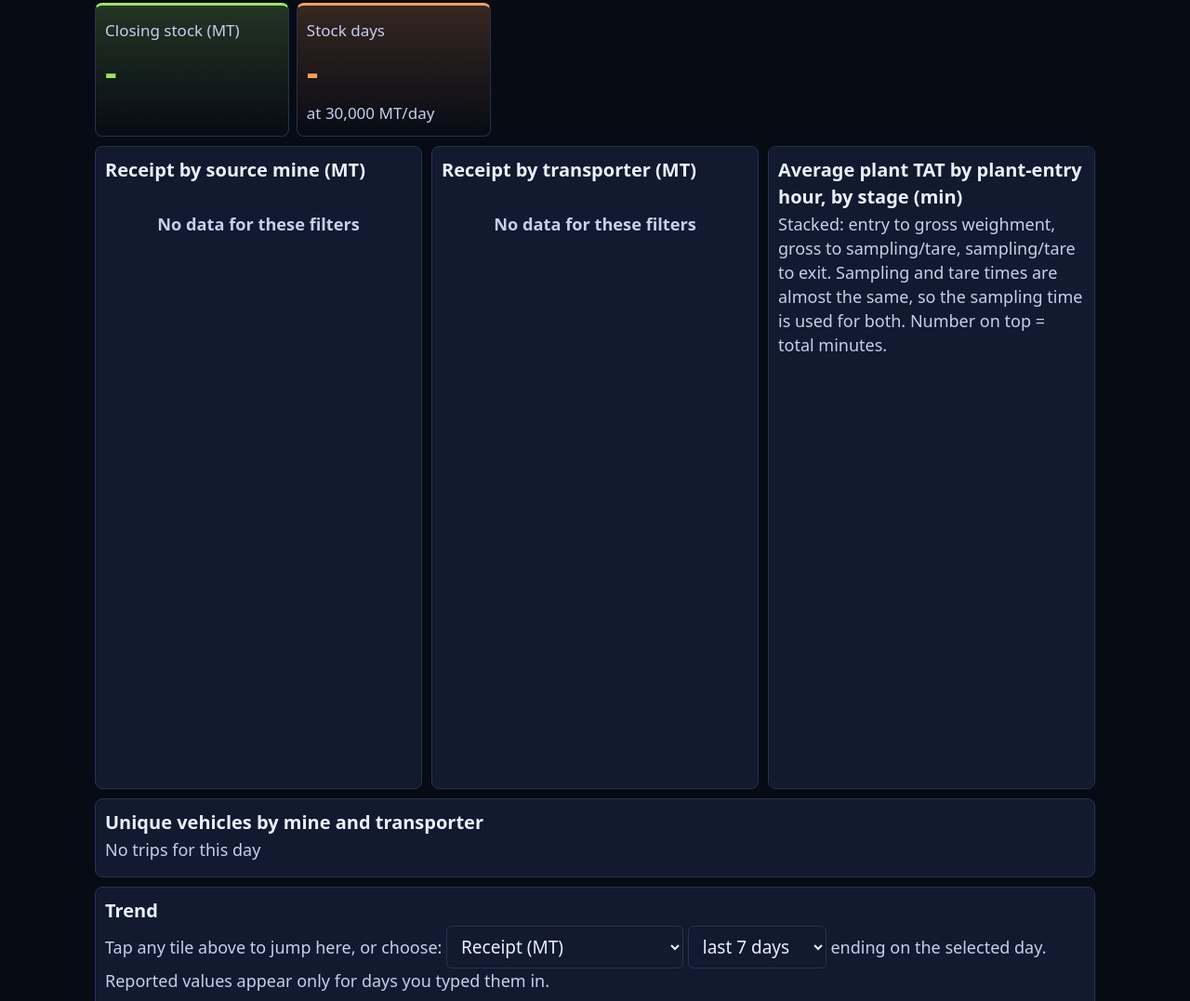
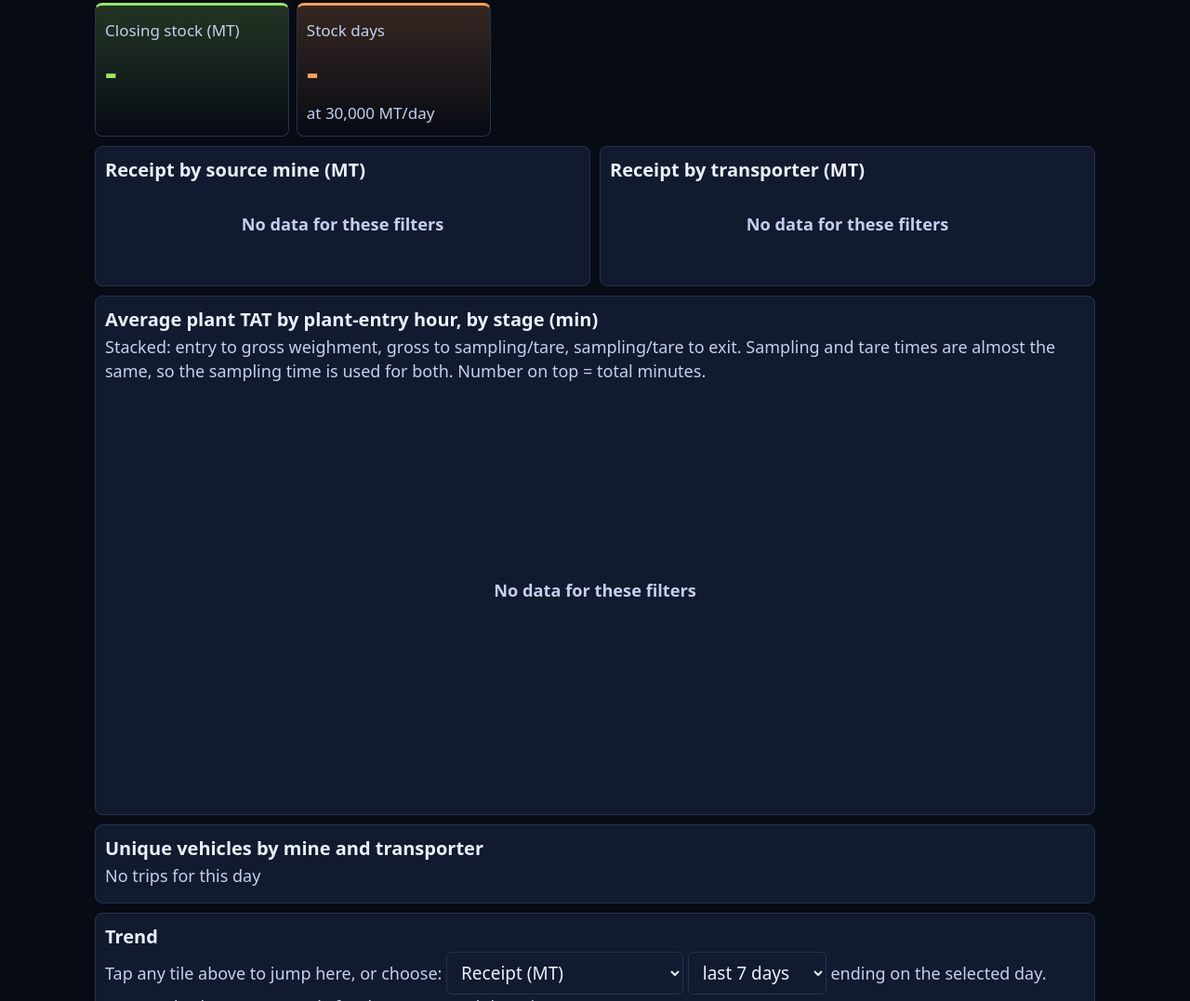
Before and after one commit to adtyprksh-stack/1029-NKFM, a plain HTML site: page index.html in a window 1280 px wide. Shown: the part 428-1505 px from the top of the page at 93% size. Drawn offline with Linux system fonts and the light colour scheme.

Commit message:
Add files via upload

```diff
--- a/index.html
+++ b/index.html
@@ -28,8 +28,8 @@ details{margin-top:10px}summary{cursor:pointer;color:var(--ac)}#st{color:var(--m
 <div class="row"><button class="p" id="b1" onclick="tab(1)">Stock &amp; receipts</button><button id="b2" onclick="tab(2)">Transit delay</button></div>
 <div id="v1"><div class="row"><label>Day (by plant entry)<input type="date" id="rd"></label></div>
 <div class="tiles" id="s1"></div>
-<div class="g"><div class="c"><h2>Receipt by source mine (MT)</h2><canvas id="k1"></canvas></div><div class="c"><h2>Receipt by transporter (MT)</h2><canvas id="k2"></canvas></div>
-<div class="c"><h2>Average plant TAT by plant-entry hour, by stage (min)</h2><p>Stacked: entry to gross weighment, gross to sampling/tare, sampling/tare to exit. Sampling and tare times are almost the same, so the sampling time is used for both. Number on top = total minutes.</p><canvas id="k3" data-mw="700"></canvas></div><div class="c" style="grid-column:1/-1"><h2>Unique vehicles by mine and transporter</h2><div class="sc" id="k4"></div></div>
+<div class="g"><div class="g" style="grid-column:1/-1;margin-top:0"><div class="c"><h2>Receipt by source mine (MT)</h2><canvas id="k1"></canvas></div><div class="c"><h2>Receipt by transporter (MT)</h2><canvas id="k2"></canvas></div></div>
+<div class="c" style="grid-column:1/-1"><h2>Average plant TAT by plant-entry hour, by stage (min)</h2><p>Stacked: entry to gross weighment, gross to sampling/tare, sampling/tare to exit. Sampling and tare times are almost the same, so the sampling time is used for both. Number on top = total minutes.</p><canvas id="k3" data-mw="700"></canvas></div><div class="c" style="grid-column:1/-1"><h2>Unique vehicles by mine and transporter</h2><div class="sc" id="k4"></div></div>
 <div class="c" style="grid-column:1/-1"><h2>Trend</h2><p>Tap any tile above to jump here, or choose: <select id="km"><option value="receipt">Receipt (MT)</option><option value="trips">Trips</option><option value="ccl">CCL (MT)</option><option value="nml">NML (MT)</option><option value="cons">Consumption (MT)</option><option value="stock">Closing stock (MT)</option><option value="days">Stock days</option><option value="tat">Average plant TAT (min)</option></select> <select id="kr"><option value="7">last 7 days</option><option value="14">last 14 days</option><option value="30">last 30 days</option></select> ending on the selected day. Reported values appear only for days you typed them in.</p><canvas id="k5"></canvas></div></div>
 <details><summary id="mt">Daily entries (typed in)</summary><div class="c" style="margin-top:6px"><p>Saved per day, shared through Drive, and included in Export. Excel-calculated values stay beside the reported ones in the tiles above.</p><div class="row" id="mf"></div></div></details></div>
 <div id="v2" hidden>
@@ -157,9 +157,9 @@ function tab(n){TAB=n;v1.hidden=n!=1;v2.hidden=n!=2;b1.className=n==1?'p':'';b2.
 function draw(){TAB==1?drawS():drawT()}
 rd.onchange=km.onchange=kr.onchange=draw;const setM=e=>{const d=rd.value,o=(S.man=S.man||{})[d]=S.man[d]||{};o[e.target.dataset.f]=e.target.value;o._t=Date.now();save();drawS()};
 mf.oninput=setM;mf.onchange=e=>{setM(e);syncMan()};
-function hb(id,items,col){const[g,w,H]=cv(id,Math.max(70,items.length*26+8));if(!items.length){empty(g,w,H);return}const mx=Math.max(...items.map(i=>i[1]),1),L=Math.min(125,w*.38);
-items.forEach((it,i)=>{const y=i*26+4,bw=(w-L-60)*it[1]/mx,v=Math.round(it[1]).toLocaleString('en-IN');g.fillStyle='#eaf0ff';g.textAlign='left';g.fillText(String(it[0]).slice(0,16),0,y+14);g.fillStyle=col;g.fillRect(L,y,bw,18);
-if(bw>58){g.fillStyle='#04251d';g.textAlign='right';g.fillText(v,L+bw-4,y+14)}else{g.fillStyle='#eaf0ff';g.textAlign='left';g.fillText(v,L+bw+4,y+14)}})}
+function hb(id,items,col){const[g,w,H]=cv(id,Math.max(70,items.length*46+8));if(!items.length){empty(g,w,H);return}const mx=Math.max(...items.map(i=>i[1]),1),W=w-76;
+items.forEach((it,i)=>{const y=i*46+4,bw=Math.max(2,W*it[1]/mx),v=Math.round(it[1]).toLocaleString('en-IN');let nm=String(it[0]);g.textAlign='left';g.fillStyle='#fff';while(nm.length>3&&g.measureText(nm).width>w-4)nm=nm.slice(0,-2);if(nm!=String(it[0]))nm+='..';g.fillText(nm,0,y+13);g.fillStyle=col;g.fillRect(0,y+19,bw,20);
+if(bw>62){g.fillStyle='#04251d';g.textAlign='right';g.fillText(v,bw-4,y+34)}else{g.fillStyle='#eaf0ff';g.textAlign='left';g.fillText(v,bw+5,y+34)}})}
 function drawS(){S.man=S.man||{};const ds=[...new Set(T.map(x=>x.d))].sort();if(!rd.value)rd.value=ds[ds.length-1]||'';const d=rd.value,A=T.filter(x=>x.d==d),M=S.man[d]||{};
 const sum=a=>a.reduce((s,x)=>s+(x.n||0),0),R=sum(A),cc=sum(A.filter(x=>!NM(x.m))),nn=R-cc,fm=v=>v==null||v===''?'-':Math.round(+v).toLocaleString('en-IN'),cs=M.cs?+M.cs:null,co=M.co?+M.co:null;
 const rn=M.rr&&M.rc?+M.rr-+M.rc:null;
```
